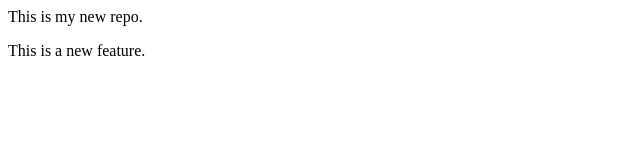
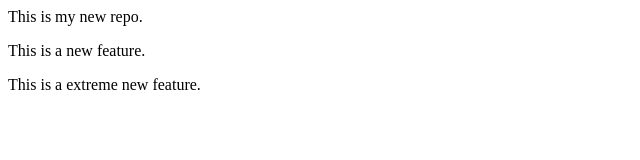
Before and after one commit to MayankTIPL/localrepo, a plain HTML site: page index.html in a window 1280 px wide. Shown: the whole page, without its empty margins (0-640 px from the left). Drawn offline with Linux system fonts and the light colour scheme.

Commit message:
This is modify by zee

```diff
--- a/index.html
+++ b/index.html
@@ -1,2 +1,3 @@
 <p>This is my new repo.</p>
 <p>This is a new feature.</p>
+<p>This is a extreme new feature.</p>
```
